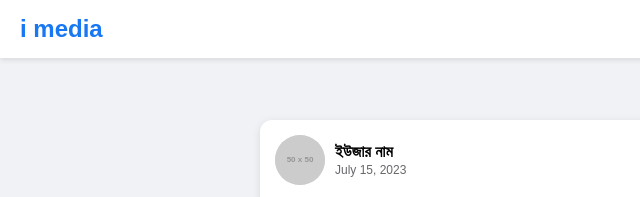
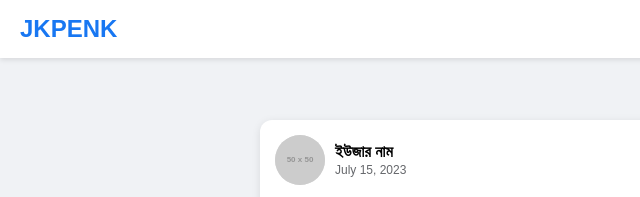
Before and after one commit to jamshedkhan319/home, a plain HTML site: page index.html in a window 1280 px wide. Shown: the top 197 px of the page, 0-640 px from the left. Drawn offline with Linux system fonts and the light colour scheme; placeholder pictures from the web are drawn by us.

Commit message:
Update index.html

```diff
--- a/index.html
+++ b/index.html
@@ -430,7 +430,7 @@
 <body>
     <!-- Action Bar (Fixed at Top) -->
     <div class="action-bar">
-        <div class="logo">i media</div>
+        <div class="logo">JKPENK</div>
         <button class="menu-btn">☰</button>
     </div>
 
```
